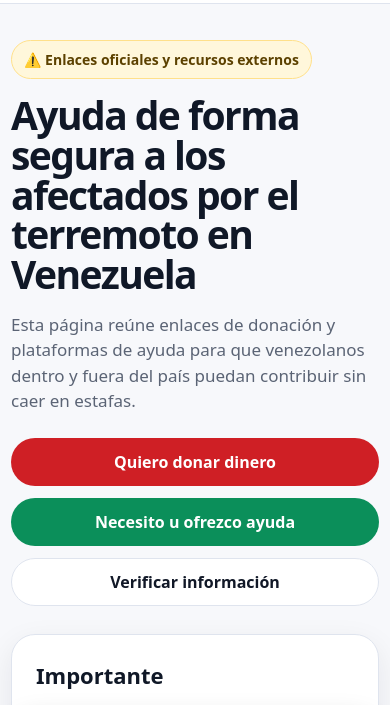
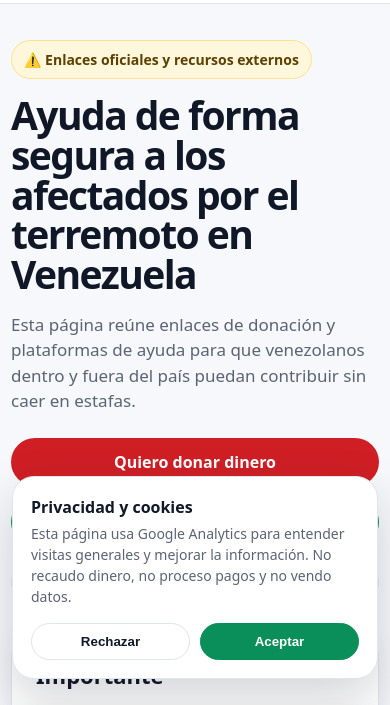
Before and after one commit to camelfons/ayudaterremotovenezuela, a plain HTML site: page index.html in a window 390 px wide. Shown: the part 77-782 px from the top of the page. Drawn offline with Linux system fonts and the light colour scheme; no server answers.

Commit message:
Update index.html

```diff
--- a/index.html
+++ b/index.html
@@ -480,6 +480,71 @@
       gap: 18px;
     }
 
+    .cookie-banner {
+      position: fixed;
+      left: 50%;
+      bottom: 18px;
+      transform: translateX(-50%);
+      width: min(920px, calc(100% - 32px));
+      z-index: 100;
+      background: #ffffff;
+      border: 1px solid var(--border);
+      box-shadow: 0 20px 50px rgba(16, 24, 39, 0.18);
+      border-radius: 22px;
+      padding: 18px;
+      display: none;
+      gap: 16px;
+      align-items: center;
+    }
+
+    .cookie-banner.is-visible {
+      display: grid;
+      grid-template-columns: 1fr auto;
+    }
+
+    .cookie-banner strong {
+      display: block;
+      margin-bottom: 4px;
+      color: var(--dark);
+    }
+
+    .cookie-banner p {
+      margin: 0;
+      color: var(--muted);
+      font-size: 14px;
+    }
+
+    .cookie-actions {
+      display: flex;
+      gap: 10px;
+      align-items: center;
+      flex-wrap: wrap;
+      justify-content: flex-end;
+    }
+
+    .cookie-btn {
+      border: 1px solid var(--border);
+      background: #ffffff;
+      color: var(--dark);
+      font-weight: 900;
+      border-radius: 999px;
+      padding: 10px 14px;
+      cursor: pointer;
+      white-space: nowrap;
+    }
+
+    .cookie-btn.accept {
+      background: var(--green);
+      border-color: var(--green);
+      color: #ffffff;
+    }
+
+    .privacy-note {
+      margin-top: 10px;
+      font-size: 13px;
+      color: var(--muted);
+    }
+
     @media (max-width: 980px) {
       body {
         padding-bottom: 74px;
@@ -691,6 +756,18 @@
       .link-list a span:last-child {
         justify-self: end;
       }
+
+      .cookie-banner.is-visible {
+        grid-template-columns: 1fr;
+      }
+
+      .cookie-actions {
+        justify-content: stretch;
+      }
+
+      .cookie-btn {
+        flex: 1;
+      }
     }
 
     @media (max-width: 520px) {
@@ -725,6 +802,11 @@
 
       .share-box {
         padding: 22px;
+      }
+
+      .cookie-banner {
+        bottom: 88px;
+        width: calc(100% - 24px);
       }
     }
   </style>
@@ -1002,9 +1084,72 @@
         <p>
           Verifica siempre el dominio antes de donar. Evita transferencias a cuentas personales, enlaces acortados sospechosos o campañas sin fuente clara.
         </p>
+        <p class="privacy-note">
+          Esta página puede usar Google Analytics para medir visitas generales y mejorar la información publicada.
+        </p>
       </div>
     </div>
   </footer>
+
+  <div class="cookie-banner" id="cookie-banner" role="dialog" aria-live="polite" aria-label="Aviso de cookies y privacidad">
+    <div>
+      <strong>Privacidad y cookies</strong>
+      <p>
+        Esta página usa Google Analytics para entender visitas generales y mejorar la información. No recaudo dinero, no proceso pagos y no vendo datos.
+      </p>
+    </div>
+
+    <div class="cookie-actions">
+      <button class="cookie-btn" id="reject-analytics">Rechazar</button>
+      <button class="cookie-btn accept" id="accept-analytics">Aceptar</button>
+    </div>
+  </div>
+
+  <script>
+    const GA_MEASUREMENT_ID = "G-BJ3W67Z86W";
+
+    function loadGoogleAnalytics() {
+      if (window.__gaLoaded) return;
+      window.__gaLoaded = true;
+
+      const gaScript = document.createElement("script");
+      gaScript.async = true;
+      gaScript.src = "https://www.googletagmanager.com/gtag/js?id=" + GA_MEASUREMENT_ID;
+      document.head.appendChild(gaScript);
+
+      window.dataLayer = window.dataLayer || [];
+      function gtag(){dataLayer.push(arguments);}
+      window.gtag = gtag;
+
+      gtag("js", new Date());
+      gtag("config", GA_MEASUREMENT_ID, {
+        anonymize_ip: true
+      });
+    }
+
+    const cookieBanner = document.getElementById("cookie-banner");
+    const acceptAnalytics = document.getElementById("accept-analytics");
+    const rejectAnalytics = document.getElementById("reject-analytics");
+
+    const analyticsConsent = localStorage.getItem("analytics_consent");
+
+    if (analyticsConsent === "accepted") {
+      loadGoogleAnalytics();
+    } else if (!analyticsConsent) {
+      cookieBanner.classList.add("is-visible");
+    }
+
+    acceptAnalytics.addEventListener("click", () => {
+      localStorage.setItem("analytics_consent", "accepted");
+      cookieBanner.classList.remove("is-visible");
+      loadGoogleAnalytics();
+    });
+
+    rejectAnalytics.addEventListener("click", () => {
+      localStorage.setItem("analytics_consent", "rejected");
+      cookieBanner.classList.remove("is-visible");
+    });
+  </script>
 
   <script src="https://www.gstatic.com/firebasejs/10.12.5/firebase-app-compat.js"></script>
   <script src="https://www.gstatic.com/firebasejs/10.12.5/firebase-database-compat.js"></script>
```
